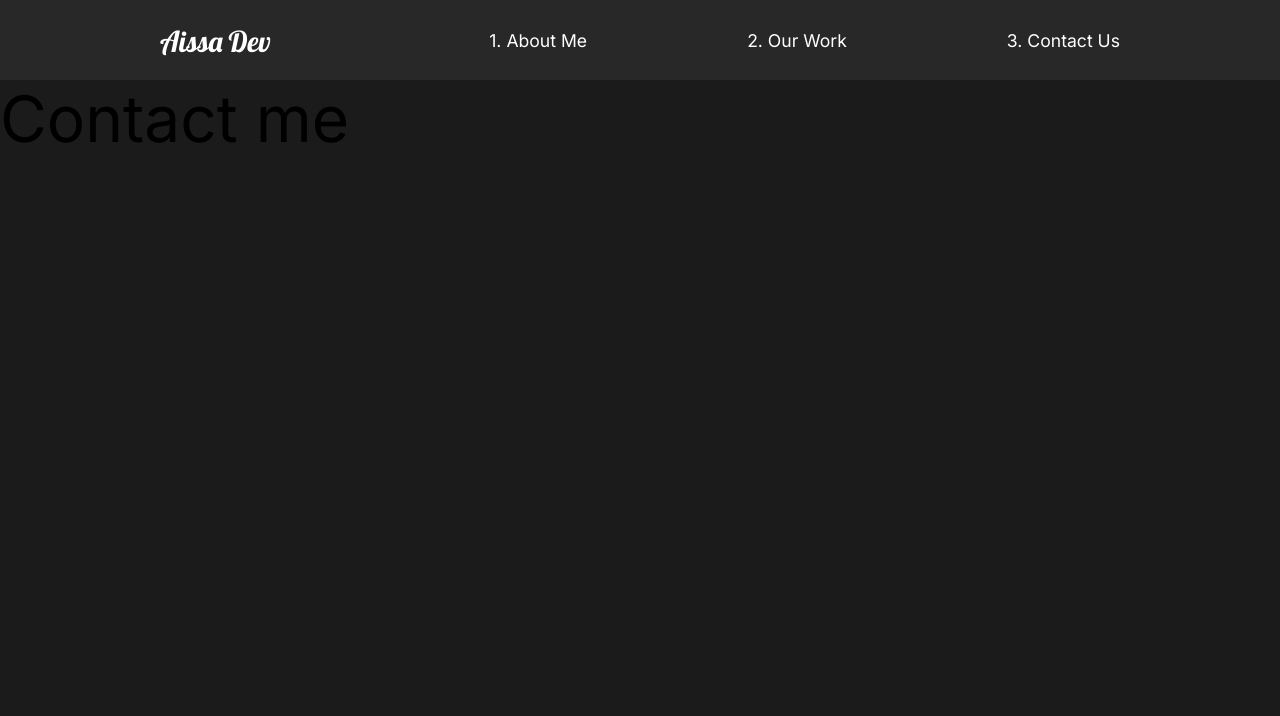
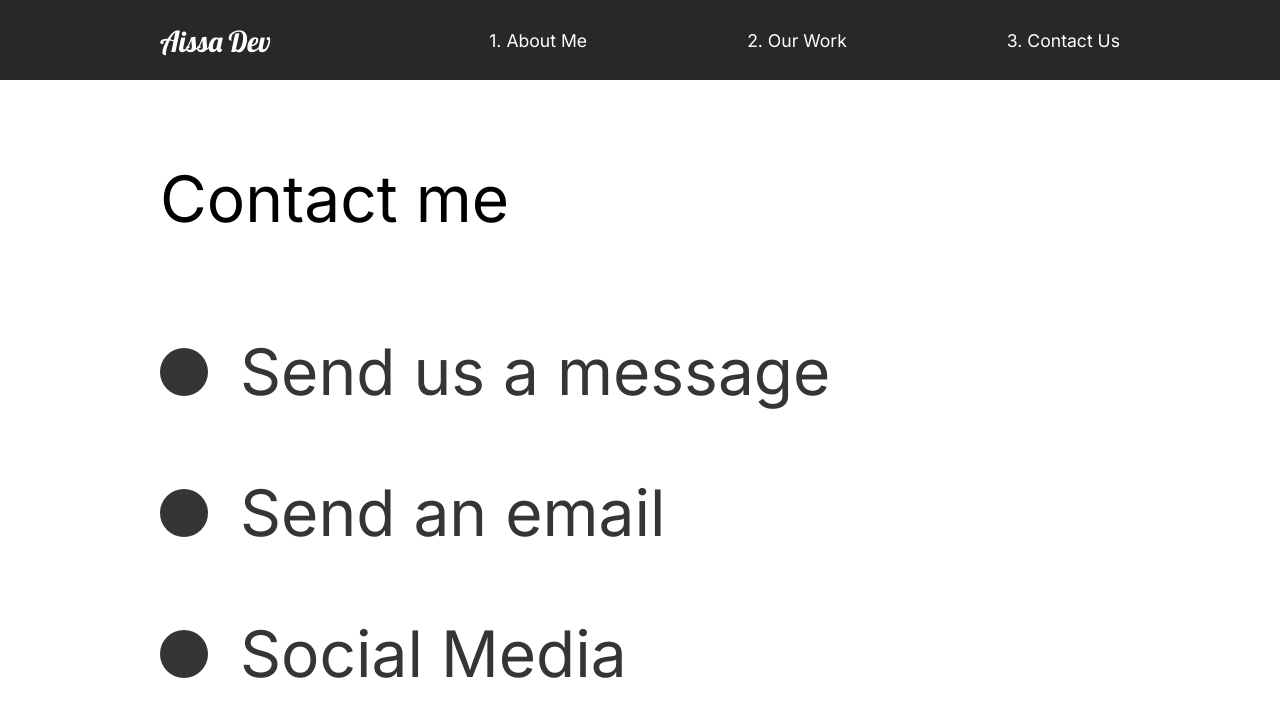
Before and after one commit to Aissa-Dev/React-typeScript-Website, a React (Create React App) app: page /contact in a window 1280 px wide. Shown: the top 716 px of the page. Built offline with nearby package versions, Linux system fonts and the light colour scheme.

Commit message:
Contact animation

```diff
--- a/src/pages/ContactUs.tsx
+++ b/src/pages/ContactUs.tsx
@@ -1,16 +1,72 @@
 //Animation
 import { motion } from "framer-motion";
-import { pageAnimation } from "../Animation";
+import styled from "styled-components";
+import { pageAnimation, titleAnim } from "../Animation";
 
 export const ContactUs = () => {
   return (
-    <motion.div
+    <ContactStyle
       variants={pageAnimation}
       initial="hidden"
       animate="show"
       exit="exit"
     >
-      <h2>Contact me</h2>
-    </motion.div>
+      <Title>
+        <Hide>
+          <motion.h2 variants={titleAnim}>Contact me</motion.h2>
+        </Hide>
+      </Title>
+      <div>
+        <Hide>
+          <Social variants={titleAnim}>
+            <Circle />
+            <h2>Send us a message</h2>
+          </Social>
+        </Hide>
+        <Hide>
+          <Social variants={titleAnim}>
+            <Circle />
+            <h2>Send an email</h2>
+          </Social>
+        </Hide>
+        <Hide>
+          <Social variants={titleAnim}>
+            <Circle />
+            <h2>Social Media</h2>
+          </Social>
+        </Hide>
+      </div>
+    </ContactStyle>
   );
 };
+
+const ContactStyle = styled(motion.div)`
+  padding: 5rem 10rem;
+  color: #353535;
+  min-height: 90vh;
+  background: #fff;
+`;
+
+const Title = styled.div`
+  margin-bottom: 4rem;
+  color: black;
+`;
+
+const Hide = styled.div`
+  overflow: hidden;
+`;
+
+const Circle = styled.div`
+  width: 3rem;
+  height: 3rem;
+  border-radius: 50%;
+  background: #353535;
+`;
+
+const Social = styled(motion.div)`
+  display: flex;
+  align-items: center;
+  h2 {
+    margin: 2rem;
+  }
+`;
--- a/src/pages/OurWork.tsx
+++ b/src/pages/OurWork.tsx
@@ -15,8 +15,11 @@
   fade,
   lineAnim
 } from "../Animation";
+import { useScroll } from "../components/useScroll";
 
 export const OurWork = () => {
+  const [element1, controls1] = useScroll();
+  const [element2, controls2] = useScroll();
   return (
     <Work
       style={{ background: "#fff" }}
@@ -44,16 +47,26 @@
           </Hide>
         </Link>
       </Movie>
-      <Movie>
+      <Movie
+        ref={element1}
+        variants={fade}
+        initial="hidden"
+        animate={controls1}
+      >
         <h2>The Racer</h2>
-        <div className="line"></div>
+        <motion.div variants={lineAnim} className="line"></motion.div>
         <Link to="/work/the-racer">
           <img src={theracer} alt="the racer movie" />
         </Link>
       </Movie>
-      <Movie>
+      <Movie
+        ref={element2}
+        variants={fade}
+        initial="hidden"
+        animate={controls2}
+      >
         <h2>Good Times</h2>
-        <div className="line"></div>
+        <motion.div variants={lineAnim} className="line"></motion.div>
         <Link to="/work/good-times">
           <img src={goodtimes} alt="goodtimes movie" />
         </Link>
@@ -71,7 +84,7 @@
   }
 `;
 
-const Movie = styled.div`
+const Movie = styled(motion.div)`
   padding-bottom: 10rem;
 
   .line {
```
